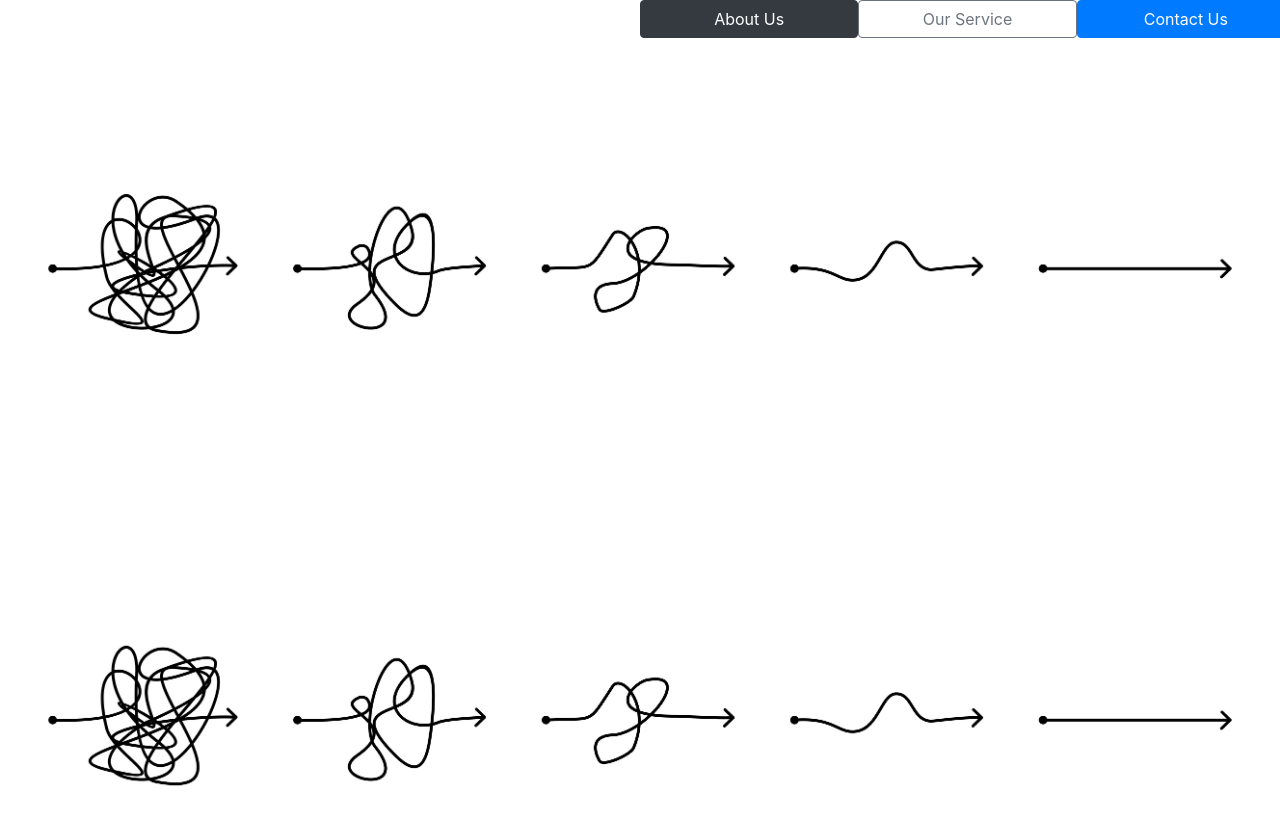
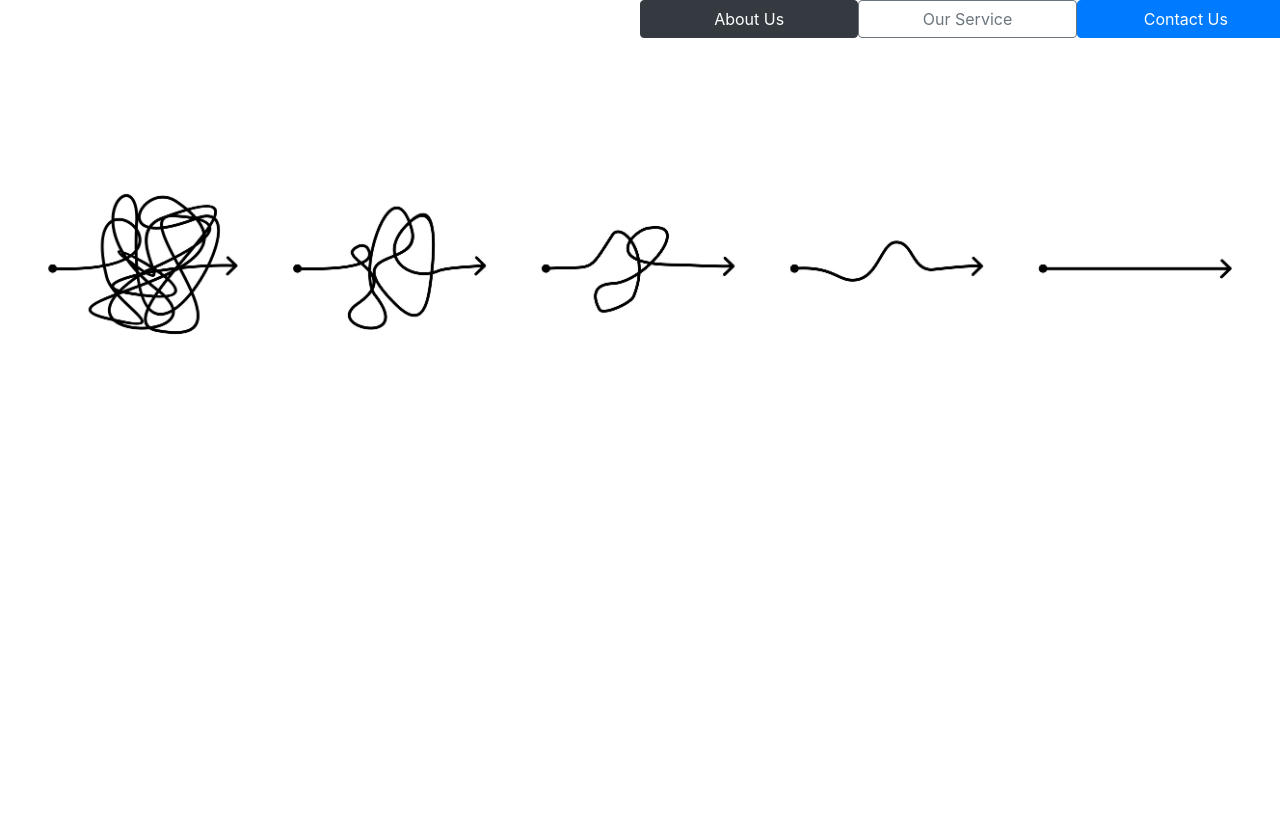
Before and after one commit to otoaneba/garlic_consulting, an Angular app: page / in a window 1280 px wide. Shown: the top 824 px of the page. After the commit the page ends 800 px from the top, so only its background shows below. Built offline with nearby package versions, Linux system fonts and the light colour scheme.

Commit message:
new build 3

```diff
--- a/src/app/app.component.html
+++ b/src/app/app.component.html
@@ -5,7 +5,6 @@
   <ng-container class="row">
     <ng-container class="col">
       <img src="./assets/home-page-banner.JPG" class="img-fluid" alt="Banner">
-      <img src="../assets/home-page-banner.JPG" class="img-fluid" alt="Banner">
     </ng-container>
   </ng-container>
 </ng-container>
```
Also changed, not shown: 3 other files (tests, documents, lock files or other folders).
